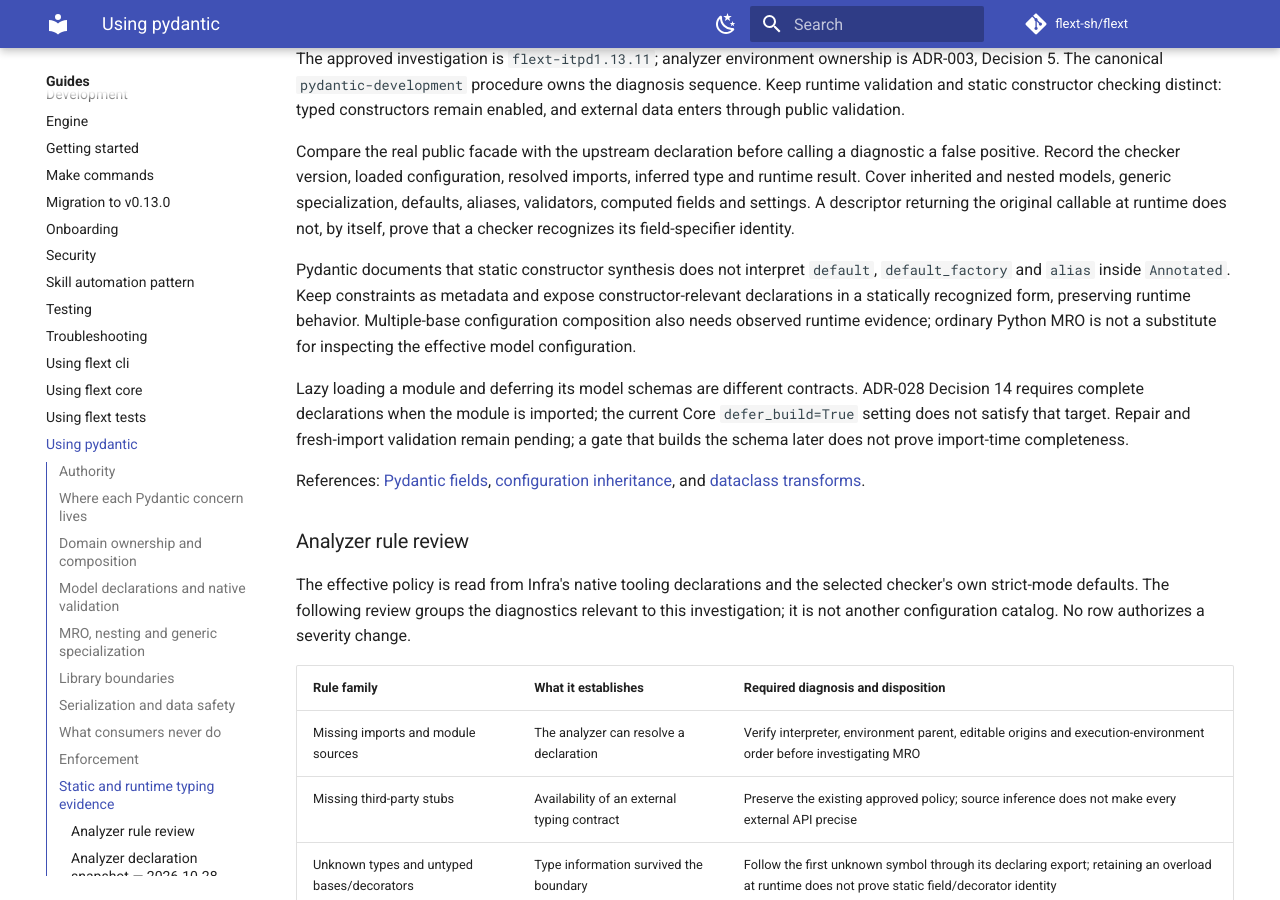
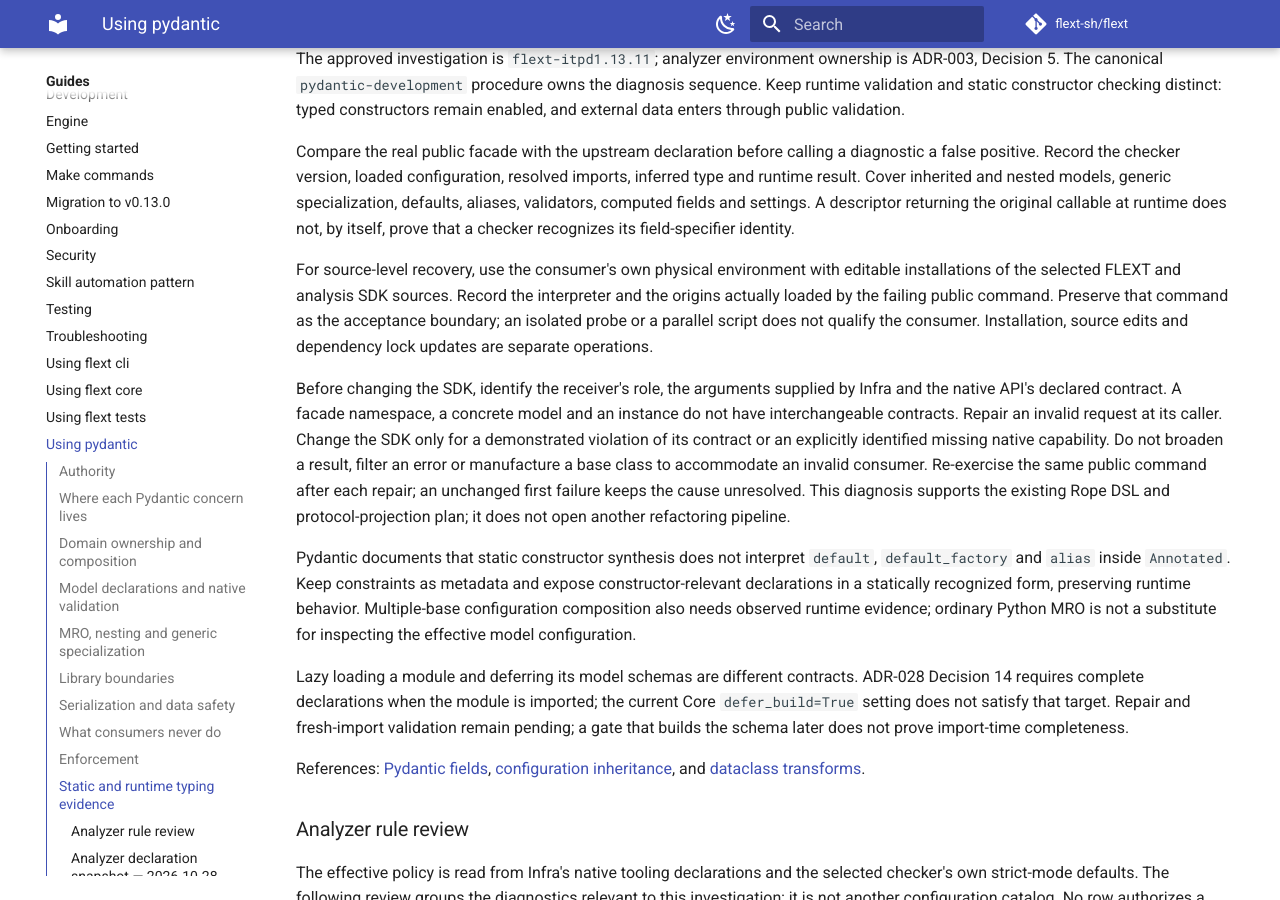
Before and after one commit to flext-sh/flext-target-ldif, an MkDocs documentation site: the page built from docs/guides/using-pydantic.md, in a window 1280 px wide and 900 px high, scrolled down 6801 px. Built offline with MkDocs 1.6.1 and Material for MkDocs 9.7.7, drawn with Linux system fonts in a browser that asks for light colours; comment, search, counter and statistics services are not loaded.

```diff
--- a/docs/guides/using-pydantic.md
+++ b/docs/guides/using-pydantic.md
@@ -337,6 +337,23 @@
 and settings. A descriptor returning the original callable at runtime does not,
 by itself, prove that a checker recognizes its field-specifier identity.
 
+For source-level recovery, use the consumer's own physical environment with
+editable installations of the selected FLEXT and analysis SDK sources. Record
+the interpreter and the origins actually loaded by the failing public command.
+Preserve that command as the acceptance boundary; an isolated probe or a parallel
+script does not qualify the consumer. Installation, source edits and dependency
+lock updates are separate operations.
+
+Before changing the SDK, identify the receiver's role, the arguments supplied by
+Infra and the native API's declared contract. A facade namespace, a concrete model
+and an instance do not have interchangeable contracts. Repair an invalid request
+at its caller. Change the SDK only for a demonstrated violation of its contract
+or an explicitly identified missing native capability. Do not broaden a result,
+filter an error or manufacture a base class to accommodate an invalid consumer.
+Re-exercise the same public command after each repair; an unchanged first failure
+keeps the cause unresolved. This diagnosis supports the existing Rope DSL and
+protocol-projection plan; it does not open another refactoring pipeline.
+
 Pydantic documents that static constructor synthesis does not interpret
 `default`, `default_factory` and `alias` inside `Annotated`. Keep constraints as
 metadata and expose constructor-relevant declarations in a statically
--- a/pyproject.toml
+++ b/pyproject.toml
@@ -186,7 +186,7 @@
 follow_imports = "normal"
 follow_untyped_imports = true
 local_partial_types = true
-mypy_path = ["src"]
+mypy_path = ["src", "/home/marlonsc/rope-dc15"]
 namespace_packages = true
 no_implicit_reexport = true
 plugins = ["pydantic.mypy"]
```
